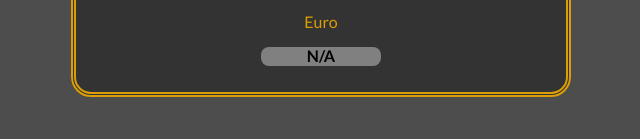
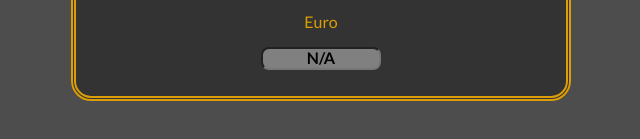
Before and after one commit to Marti2929/CurrencyConverter, a plain HTML site: page index.html in a window 1280 px wide. Shown: the part 333-472 px from the top of the page, 319-959 px from the left. Drawn offline with nearby package versions, Linux system fonts and the light colour scheme.

Commit message:
GIF added & field border amended

```diff
--- a/css/style.css
+++ b/css/style.css
@@ -54,8 +54,11 @@
     font-weight: bold;
     text-align: center;
     margin: 0 auto;
+    max-width: 120px;
     border-radius: 8px;
-    max-width: 120px;
+    border-width: 2px;
+    border-style: inset;
+    border-color: rgb(118, 118, 118);
 }
 
 .field:focus {
```
Also changed, not shown: images/CurrencyConverter.gif (added).
